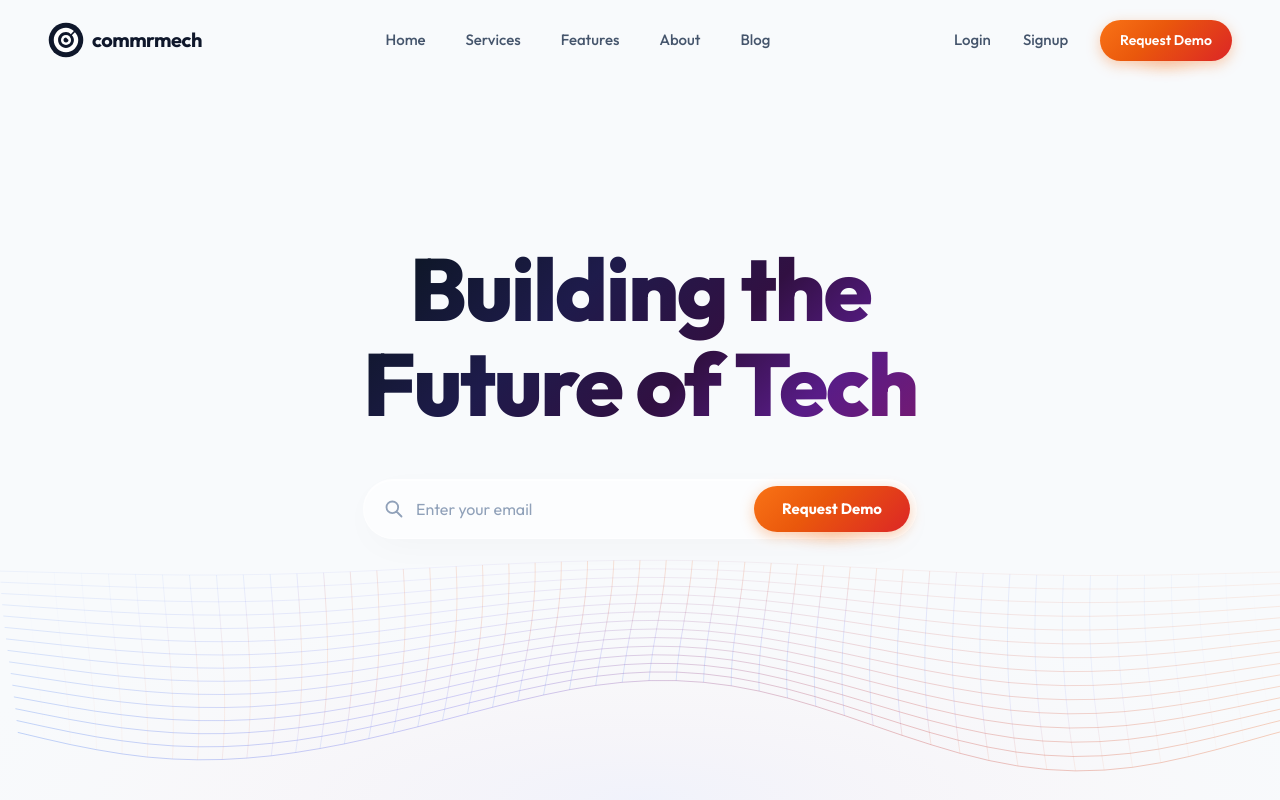
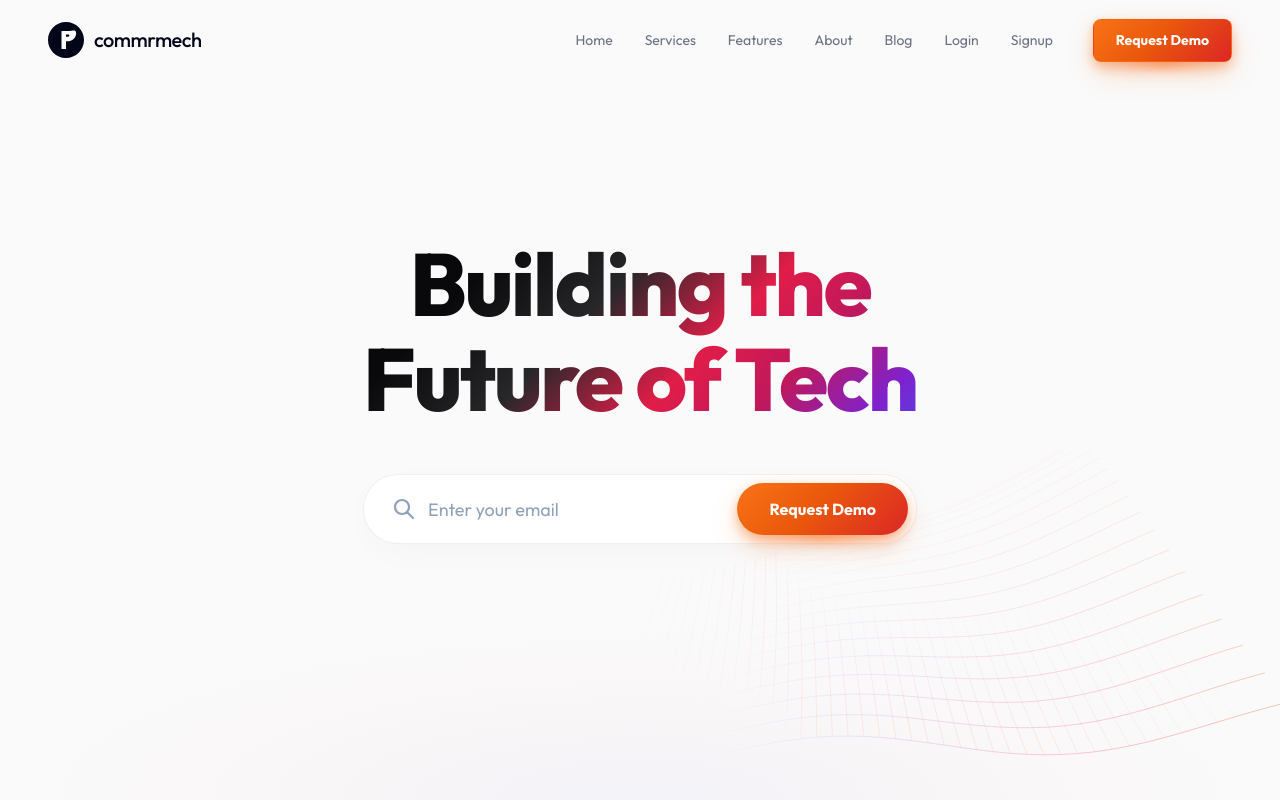
Before and after one commit to SeeratBakshi/Commech, a Next.js app: page / in a window 1280 px wide. Built offline with nearby package versions, Linux system fonts and the light colour scheme.

Commit message:
style: apply 8 pixel-perfect layout and design corrections to match target mockup

```diff
--- a/src/app/globals.css
+++ b/src/app/globals.css
@@ -5,7 +5,7 @@
 }
 
 :root {
-  --background: #f8fafc;
+  --background: #fafafa;
   --foreground: #0f172a;
 }
 
@@ -20,21 +20,22 @@ body {
 /* Premium micro-interactions and styling */
 
 .glass-card {
-  background: rgba(255, 255, 255, 0.55);
+  background: rgba(255, 255, 255, 0.85);
   backdrop-filter: blur(20px);
   -webkit-backdrop-filter: blur(20px);
-  border: 1px solid rgba(255, 255, 255, 0.5);
+  border: 1px solid rgba(0, 0, 0, 0.06);
   box-shadow: 0 10px 40px -10px rgba(0, 0, 0, 0.04), 0 1px 1px 0 rgba(255, 255, 255, 0.8) inset;
 }
 
 .text-gradient {
   background: linear-gradient(
     135deg,
-    #0f172a 10%,
-    #1e1b4b 35%,
-    #311042 60%,
-    #581c87 80%,
-    #701a75 95%
+    #09090b 20%,
+    #27272a 40%,
+    #e11d48 60%,
+    #be185d 75%,
+    #7e22ce 90%,
+    #4f46e5 100%
   );
   background-clip: text;
   -webkit-background-clip: text;
@@ -43,10 +44,13 @@ body {
 }
 
 .orange-gradient-btn {
-  background: linear-gradient(135deg, #f97316 0%, #ea580c 40%, #dc2626 100%);
+  background: linear-gradient(135deg, #f97316 0%, #ea580c 45%, #dc2626 100%);
   position: relative;
   transition: all 0.3s cubic-bezier(0.16, 1, 0.3, 1);
-  box-shadow: 0 4px 14px 0 rgba(249, 115, 22, 0.35);
+  box-shadow:
+    0 4px 12px 0 rgba(249, 115, 22, 0.3),
+    0 12px 28px -4px rgba(249, 115, 22, 0.35),
+    0 8px 16px -6px rgba(220, 38, 38, 0.2);
 }
 
 .orange-gradient-btn::before {
@@ -61,8 +65,11 @@ body {
 }
 
 .orange-gradient-btn:hover {
-  transform: translateY(-1px);
-  box-shadow: 0 6px 20px 0 rgba(249, 115, 22, 0.5);
+  transform: translateY(-1.5px);
+  box-shadow:
+    0 6px 14px 0 rgba(249, 115, 22, 0.4),
+    0 16px 36px -4px rgba(249, 115, 22, 0.5),
+    0 10px 20px -6px rgba(220, 38, 38, 0.3);
 }
 
 .orange-gradient-btn:hover::before {
@@ -70,31 +77,34 @@ body {
 }
 
 .orange-gradient-btn:active {
-  transform: translateY(1px);
-  box-shadow: 0 2px 8px 0 rgba(249, 115, 22, 0.3);
+  transform: translateY(0.5px);
+  box-shadow:
+    0 2px 8px 0 rgba(249, 115, 22, 0.3),
+    0 8px 20px -4px rgba(249, 115, 22, 0.4);
 }
 
 /* Glassmorphic backdrop glow under buttons */
 .button-glow-wrapper {
   position: relative;
+  overflow: visible;
 }
 
 .button-glow-wrapper::after {
   content: '';
   position: absolute;
-  bottom: -6px;
-  left: 10%;
-  right: 10%;
-  height: 12px;
-  background: radial-gradient(circle, rgba(249, 115, 22, 0.45) 0%, rgba(220, 38, 38, 0) 70%);
-  filter: blur(8px);
-  z-index: 0;
+  bottom: -4px;
+  left: 8%;
+  right: 8%;
+  height: 10px;
+  background: radial-gradient(circle, rgba(249, 115, 22, 0.6) 0%, rgba(220, 38, 38, 0) 75%);
+  filter: blur(6px);
+  z-index: -1;
   pointer-events: none;
-  opacity: 0.75;
-  transition: opacity 0.3s ease;
+  opacity: 0.85;
+  transition: opacity 0.3s ease, filter 0.3s ease;
 }
 
 .button-glow-wrapper:hover::after {
   opacity: 1;
-  filter: blur(10px);
+  filter: blur(8px);
 }
--- a/src/app/page.tsx
+++ b/src/app/page.tsx
@@ -4,10 +4,7 @@ import GridMeshWave from "@/components/GridMeshWave";
 
 export default function Home() {
   return (
-    <div className="relative min-h-screen flex flex-col justify-between overflow-hidden bg-[#f8fafc]">
-      {/* Background soft ambient gradient blobs to add depth and visual polish */}
-      <div className="absolute top-0 left-1/4 w-[500px] h-[500px] bg-indigo-100/30 rounded-full blur-[120px] pointer-events-none -z-10" />
-      <div className="absolute top-1/3 right-1/4 w-[400px] h-[400px] bg-rose-100/20 rounded-full blur-[100px] pointer-events-none -z-10" />
+    <div className="relative min-h-screen flex flex-col justify-between overflow-hidden bg-[#fafafa]">
 
       {/* Navigation Header */}
       <Navbar />
--- a/src/components/GridMeshWave.tsx
+++ b/src/components/GridMeshWave.tsx
@@ -11,33 +11,43 @@ export default function GridMeshWave({ className = "" }: GridMeshWaveProps) {
   // while ensuring infinite scaling sharpness.
   const { horizontalPaths, verticalPaths } = useMemo(() => {
     const width = 1440;
-    const cols = 48;
-    const rows = 14;
+    const cols = 54;
+    const rows = 16;
 
     const points: { x: number; y: number }[][] = [];
 
-    // Calculate coordinates with 3D warping
+    // Calculate coordinates with 3D warping and perspective compression
     for (let j = 0; j <= rows; j++) {
       const rowPoints = [];
-      const v = j / rows; // 0 to 1 (depth index)
+      const vLinear = j / rows;
+      // Perspective foreshortening: compress rows towards the top/depth
+      const v = Math.pow(vLinear, 1.8); // 0 to 1
 
       for (let i = 0; i <= cols; i++) {
-        const u = i / cols; // 0 to 1 (horizontal index)
+        const u = i / cols; // 0 to 1
 
-        // Skew X values slightly depending on Y depth to create a curved 3D perspective grid
-        const xSkew = Math.sin(u * Math.PI * 2 + v * Math.PI * 0.5) * 20 * (0.2 + 0.8 * v);
-        const x = u * width + xSkew;
+        // Horizontal perspective skew
+        const xSkew = Math.sin(u * Math.PI * 1.5 + v * Math.PI * 0.4) * 15 * (0.3 + 0.7 * v);
 
-        // Base height curves
-        // The top of the mesh (v=0) starts higher up, bottom (v=1) is lower
-        const baseY = 120 + v * 160;
+        // Grid width perspective convergence (narrower at the top, wider at the bottom)
+        const leftX = width * (0.42 - v * 0.12);
+        const rightX = width * (0.85 + v * 0.16);
+        const x = leftX + u * (rightX - leftX) + xSkew;
 
-        // Overlay multiple sine waves for organic fluid movement
-        const wave1 = Math.sin(u * Math.PI * 3.2 - 0.4) * 35 * (0.15 + 0.85 * v);
-        const wave2 = Math.cos(u * Math.PI * 1.5 + 0.8) * 15 * (0.3 + 0.7 * v);
-        const wave3 = Math.sin(u * Math.PI * 5.0 + 1.2) * 6 * (v * v); // fine detail for foreground
+        // Base height curves: background is higher up (y=130), foreground is lower (y=320)
+        const baseY = 130 + v * 190;
 
-        const y = baseY + wave1 + wave2 + wave3;
+        // Upward rise concentrated on the right side (u -> 1.0)
+        // Background rows curve up more dramatically (145px) than foreground rows (60px)
+        const riseAmount = 145 - v * 85;
+        const rightRise = Math.pow(u, 2.2) * riseAmount;
+
+        // Overlay sine waves, stronger on the right for organic texture
+        const waveRightWeight = Math.sqrt(u);
+        const wave1 = Math.sin(u * Math.PI * 3.5 - 0.5) * 20 * waveRightWeight * (0.2 + 0.8 * v);
+        const wave2 = Math.cos(u * Math.PI * 1.8 + 0.4) * 10 * waveRightWeight * (0.4 + 0.6 * v);
+
+        const y = baseY - rightRise + wave1 + wave2;
         rowPoints.push({ x, y });
       }
       points.push(rowPoints);
@@ -50,21 +60,23 @@ export default function GridMeshWave({ className = "" }: GridMeshWaveProps) {
       for (let i = 1; i <= cols; i++) {
         d += ` L ${points[j][i].x.toFixed(1)},${points[j][i].y.toFixed(1)}`;
       }
-      // Fainter opacity for distant lines (small j) to simulate depth fog
-      const opacity = (0.08 + (j / rows) * 0.28).toFixed(3);
+      // Fainter opacity for background lines (small j) to simulate depth fog
+      const opacity = (0.05 + Math.pow(j / rows, 2) * 0.38).toFixed(3);
       hPaths.push({ d, opacity });
     }
 
     // Build SVG Path strings for vertical lines
     const vPaths = [];
     for (let i = 0; i <= cols; i++) {
+      const u = i / cols;
       let d = `M ${points[0][i].x.toFixed(1)},${points[0][i].y.toFixed(1)}`;
       for (let j = 1; j <= rows; j++) {
         d += ` L ${points[j][i].x.toFixed(1)},${points[j][i].y.toFixed(1)}`;
       }
-      // Fade edges slightly
-      const edgeFade = Math.sin((i / cols) * Math.PI);
-      const opacity = ((0.06 + 0.22) * edgeFade).toFixed(3);
+      // Fade edges and fade out completely on the left side
+      const edgeFade = Math.sin(u * Math.PI);
+      const uFade = Math.pow(u, 1.2);
+      const opacity = (0.35 * edgeFade * uFade).toFixed(3);
       vPaths.push({ d, opacity });
     }
 
@@ -82,10 +94,12 @@ export default function GridMeshWave({ className = "" }: GridMeshWaveProps) {
       >
         <defs>
           <linearGradient id="waveGridGrad" x1="0%" y1="0%" x2="100%" y2="0%">
-            <stop offset="0%" stopColor="#2563eb" /> {/* Blue */}
-            <stop offset="35%" stopColor="#4f46e5" /> {/* Indigo */}
-            <stop offset="70%" stopColor="#b91c1c" /> {/* Rose/Red */}
-            <stop offset="100%" stopColor="#ea580c" /> {/* Orange */}
+            <stop offset="0%" stopColor="#6366f1" stopOpacity="0" />
+            <stop offset="35%" stopColor="#6366f1" stopOpacity="0" />
+            <stop offset="50%" stopColor="#8b5cf6" stopOpacity="0.4" />
+            <stop offset="70%" stopColor="#ec4899" stopOpacity="0.8" />
+            <stop offset="85%" stopColor="#f43f5e" stopOpacity="0.95" />
+            <stop offset="100%" stopColor="#ea580c" stopOpacity="1.0" />
           </linearGradient>
           {/* Subtle overlay shading gradient for background contrast */}
           <radialGradient id="bgGlow" cx="50%" cy="100%" r="60%">
--- a/src/components/HeroSection.tsx
+++ b/src/components/HeroSection.tsx
@@ -31,14 +31,14 @@ export default function HeroSection() {
       <div className="h-6 sm:h-8" />
 
       {/* Call to Action Container */}
-      <div className="w-full max-w-xl mx-auto animate-fade-in-up-delayed px-1 sm:px-0">
+      <div className="w-full max-w-2xl mx-auto animate-fade-in-up-delayed px-1 sm:px-0">
         <form
           onSubmit={handleSubmit}
-          className="glass-card rounded-full p-1.5 pl-4 sm:pl-5 flex items-center shadow-lg relative group transition-all duration-300 hover:shadow-xl hover:border-slate-200"
+          className="glass-card rounded-full p-2 pl-6 sm:pl-7 flex items-center shadow-lg relative group transition-all duration-300 hover:shadow-xl hover:border-slate-200"
         >
           {/* Magnifying Glass Icon */}
           <svg
-            className="w-5 h-5 text-slate-400 mr-3 flex-shrink-0 transition-colors group-focus-within:text-slate-600"
+            className="w-6 h-6 text-slate-400 mr-3 flex-shrink-0 transition-colors group-focus-within:text-slate-600"
             fill="none"
             viewBox="0 0 24 24"
             stroke="currentColor"
@@ -58,14 +58,14 @@ export default function HeroSection() {
             onChange={(e) => setEmail(e.target.value)}
             placeholder="Enter your email"
             required
-            className="w-full bg-transparent border-none text-[15px] sm:text-[16px] text-slate-800 placeholder-slate-400 focus:outline-none focus:ring-0 pr-2 min-w-0"
+            className="w-full bg-transparent border-none text-[17px] sm:text-[18px] text-slate-800 placeholder-slate-400 focus:outline-none focus:ring-0 pr-2 min-w-0"
           />
 
           {/* Glowing CTA Button */}
           <div className="button-glow-wrapper flex-shrink-0">
             <button
               type="submit"
-              className="inline-flex items-center justify-center px-5 sm:px-7 py-2.5 sm:py-3 rounded-full text-[14px] sm:text-[15px] font-bold text-white orange-gradient-btn focus:outline-none z-10 cursor-pointer whitespace-nowrap"
+              className="inline-flex items-center justify-center px-6 sm:px-8 py-3 sm:py-3.5 rounded-full text-[15px] sm:text-[16px] font-bold text-white orange-gradient-btn focus:outline-none z-10 cursor-pointer whitespace-nowrap"
             >
               {isSubmitted ? "Thank you!" : "Request Demo"}
             </button>
--- a/src/components/Navbar.tsx
+++ b/src/components/Navbar.tsx
@@ -11,6 +11,8 @@ export default function Navbar() {
     { name: "Features", href: "#" },
     { name: "About", href: "#" },
     { name: "Blog", href: "#" },
+    { name: "Login", href: "#" },
+    { name: "Signup", href: "#" },
   ];
 
   return (
@@ -20,67 +22,48 @@ export default function Navbar() {
 
           {/* Logo on the Left */}
           <div className="flex-shrink-0 flex items-center gap-3">
-            <a href="#" className="flex items-center gap-2 group focus:outline-none">
+            <a href="#" className="flex items-center gap-2.5 group focus:outline-none">
               <div className="w-9 h-9 relative flex items-center justify-center transition-transform duration-300 group-hover:rotate-12">
-                {/* SVG Replica of the mockup logo */}
+                {/* SVG Replica of the mockup logo - abstract P/swoosh mark with cutout */}
                 <svg
-                  viewBox="0 0 100 100"
+                  viewBox="0 0 32 32"
                   fill="none"
                   xmlns="http://www.w3.org/2000/svg"
-                  className="w-full h-full text-slate-900"
+                  className="w-full h-full text-slate-950"
                 >
-                  <circle cx="50" cy="50" r="48" fill="currentColor" />
-                  {/* Dynamic internal spiral/leaf shapes for design fidelity */}
                   <path
-                    d="M50 16C31.22 16 16 31.22 16 50C16 68.78 31.22 84 50 84C68.78 84 84 68.78 84 50C84 41.5 80.5 33.8 74.8 28.2L66.3 36.7C69.8 40.2 72 44.8 72 50C72 62.1 62.1 72 50 72C37.9 72 28 62.1 28 50C28 37.9 37.9 28 50 28C55.2 28 59.8 30.2 63.3 33.7L71.8 25.2C66.2 19.5 58.5 16 50 16Z"
-                    fill="white"
-                  />
-                  <circle cx="50" cy="50" r="14" fill="white" />
-                  <path
-                    d="M50 43C46.1 43 43 46.1 43 50C43 53.9 46.1 57 50 57C53.9 57 57 53.9 57 50L50 43Z"
+                    fillRule="evenodd"
+                    clipRule="evenodd"
+                    d="M16 0C7.164 0 0 7.164 0 16C0 24.836 7.164 32 16 32C24.836 32 32 24.836 32 16C32 7.164 24.836 0 16 0ZM18 8H12V24H16V17H18C21.866 17 25 13.866 25 10C25 6.134 21.866 8 18 8ZM16 13V11H18C18.552 11 19 11.448 19 12C19 12.552 18.552 13 18 13H16Z"
                     fill="currentColor"
                   />
                 </svg>
               </div>
-              <span className="text-xl font-bold tracking-tight text-slate-900 font-sans group-hover:text-slate-700 transition-colors">
+              <span className="text-xl font-medium tracking-tight text-slate-950 font-sans">
                 commrmech
               </span>
             </a>
           </div>
 
-          {/* Middle Nav Links (Desktop) */}
-          <nav className="hidden md:flex space-x-8 lg:space-x-10 items-center">
+          {/* Nav Links + CTA (Desktop) */}
+          <div className="hidden md:flex items-center space-x-8 lg:space-x-10">
+            <nav className="flex space-x-6 lg:space-x-8 items-center">
               {navLinks.map((link) => (
                 <a
                   key={link.name}
                   href={link.href}
-                className="text-[15px] font-medium text-slate-600 hover:text-slate-950 transition-colors duration-200"
+                  className="text-[14px] font-normal text-gray-500 hover:text-gray-900 transition-colors duration-200"
                 >
                   {link.name}
                 </a>
               ))}
             </nav>
 
-          {/* Right Action Items (Desktop) */}
-          <div className="hidden md:flex items-center space-x-6 lg:space-x-8">
-            <a
-              href="#"
-              className="text-[15px] font-medium text-slate-600 hover:text-slate-950 transition-colors duration-200"
-            >
-              Login
-            </a>
-            <a
-              href="#"
-              className="text-[15px] font-medium text-slate-600 hover:text-slate-950 transition-colors duration-200"
-            >
-              Signup
-            </a>
-
             {/* CTA Button Wrapper to allow bottom glow */}
             <div className="button-glow-wrapper">
               <a
                 href="#"
-                className="inline-flex items-center justify-center px-5 py-2.5 rounded-full text-[14px] font-semibold text-white orange-gradient-btn z-10"
+                className="inline-flex items-center justify-center px-5.5 py-2.5 rounded-lg border border-orange-500/30 text-[14px] font-bold text-white orange-gradient-btn z-10"
               >
                 Request Demo
               </a>
@@ -137,7 +120,7 @@ export default function Navbar() {
             <a
               key={link.name}
               href={link.href}
-              className="block px-3 py-2.5 rounded-lg text-[16px] font-medium text-slate-700 hover:text-slate-950 hover:bg-slate-50 transition-colors"
+              className="block px-3 py-2.5 rounded-lg text-[16px] font-normal text-gray-600 hover:text-gray-900 hover:bg-gray-50 transition-colors"
               onClick={() => setIsOpen(false)}
             >
               {link.name}
@@ -161,7 +144,7 @@ export default function Navbar() {
             </a>
             <a
               href="#"
-              className="w-full inline-flex items-center justify-center px-4 py-3 rounded-full text-[15px] font-semibold text-white orange-gradient-btn"
+              className="w-full inline-flex items-center justify-center px-4 py-3 rounded-lg border border-orange-500/30 text-[15px] font-semibold text-white orange-gradient-btn"
               onClick={() => setIsOpen(false)}
             >
               Request Demo
```
Lines whose indentation alone changed are shown as unchanged.
